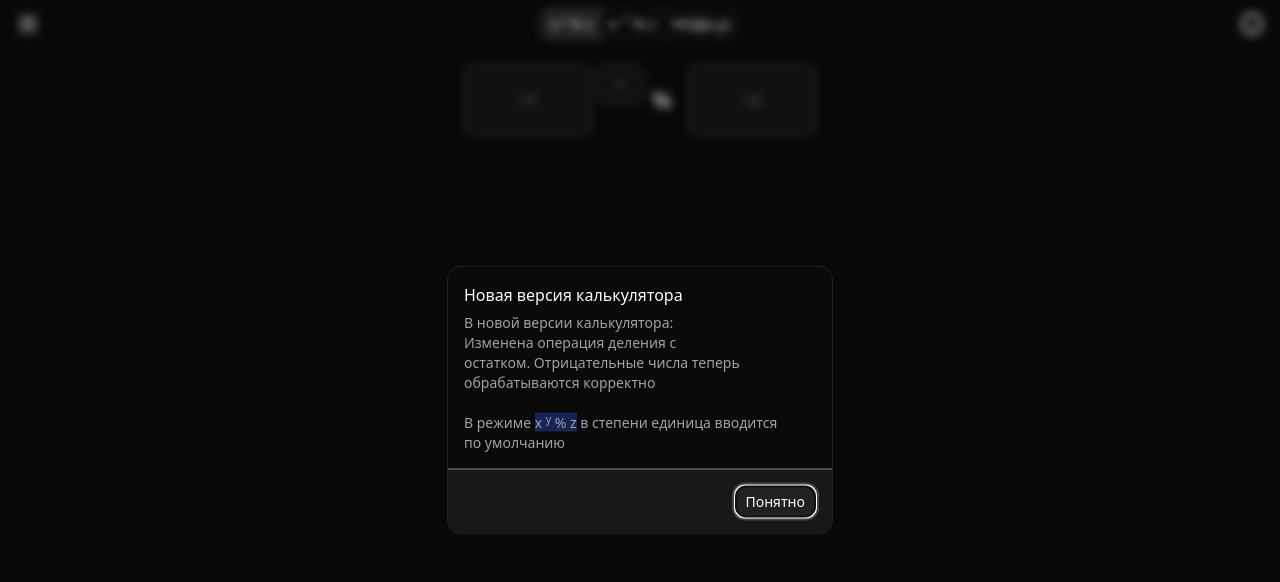
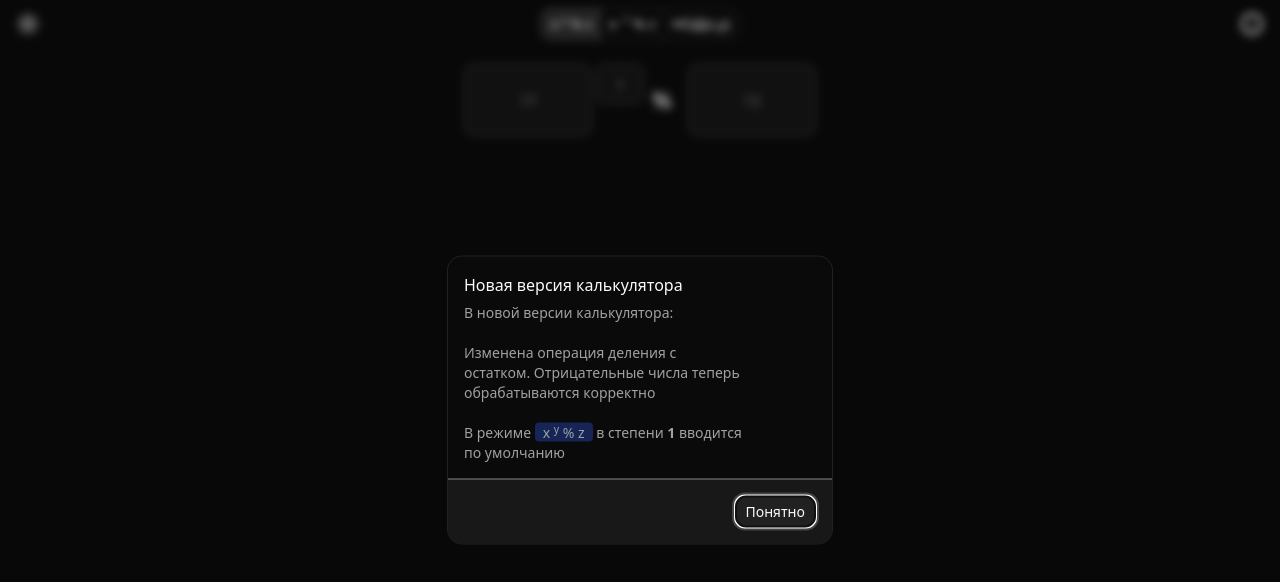
Before and after one commit to StewenIV/Calc, a React (Vite) app: page / in a window 1280 px wide. Shown: the top 582 px of the page. Built offline with nearby package versions, Linux system fonts and the light colour scheme.

Commit message:
fix(dialog): fix modal

```diff
--- a/src/components/update-dialog/UpdateDialog.tsx
+++ b/src/components/update-dialog/UpdateDialog.tsx
@@ -14,15 +14,14 @@ export const UpdateDialog = () => {
 
     useEffect(() => {
         const lastVersion = localStorage.getItem("last-version");
-        console.log(lastVersion)
         if(lastVersion !== "1.3.0"){
-            setIsShow(true);
-            localStorage.setItem("last-version", "1.3.0");
+            setTimeout(() => setIsShow(true), 1000)
         }
     }, [])
 
     const handleClose = () => {
         setIsShow(false);
+        localStorage.setItem("last-version", "1.3.0");
     }
 
     return (
@@ -30,13 +29,13 @@ export const UpdateDialog = () => {
       <AlertDialogContent>
         <AlertDialogHeader>
           <AlertDialogTitle>Новая версия калькулятора</AlertDialogTitle>
-          <AlertDialogDescription className="text-left">
+          <AlertDialogDescription className="text-left" asChild>
             <div>
-                <span className="mb-2">В новой версии калькулятора:</span> <br />
+                <span className="block">В новой версии калькулятора:</span> <br />
                 <div>
                     <p>Изменена операция деления с остатком. Отрицательные числа теперь обрабатываются корректно</p>
                     <br />
-                    <p>В режиме <span className="bg-blue-950">x <sup>y</sup> % z</span> в степени единица вводится по умолчанию</p>
+                    <p>В режиме <span className="bg-blue-950 px-2 rounded">x <sup>y</sup> % z</span> в степени <strong>1</strong> вводится по умолчанию</p>
                 </div>
             </div>
           </AlertDialogDescription>
```
